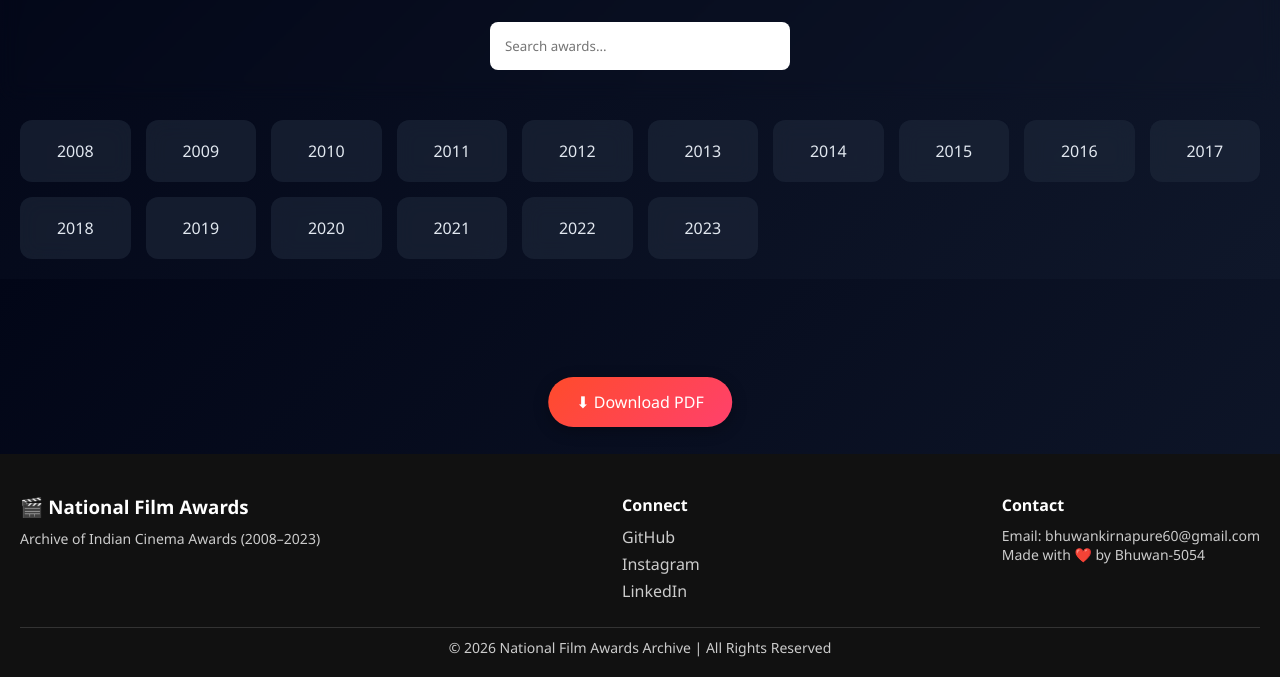
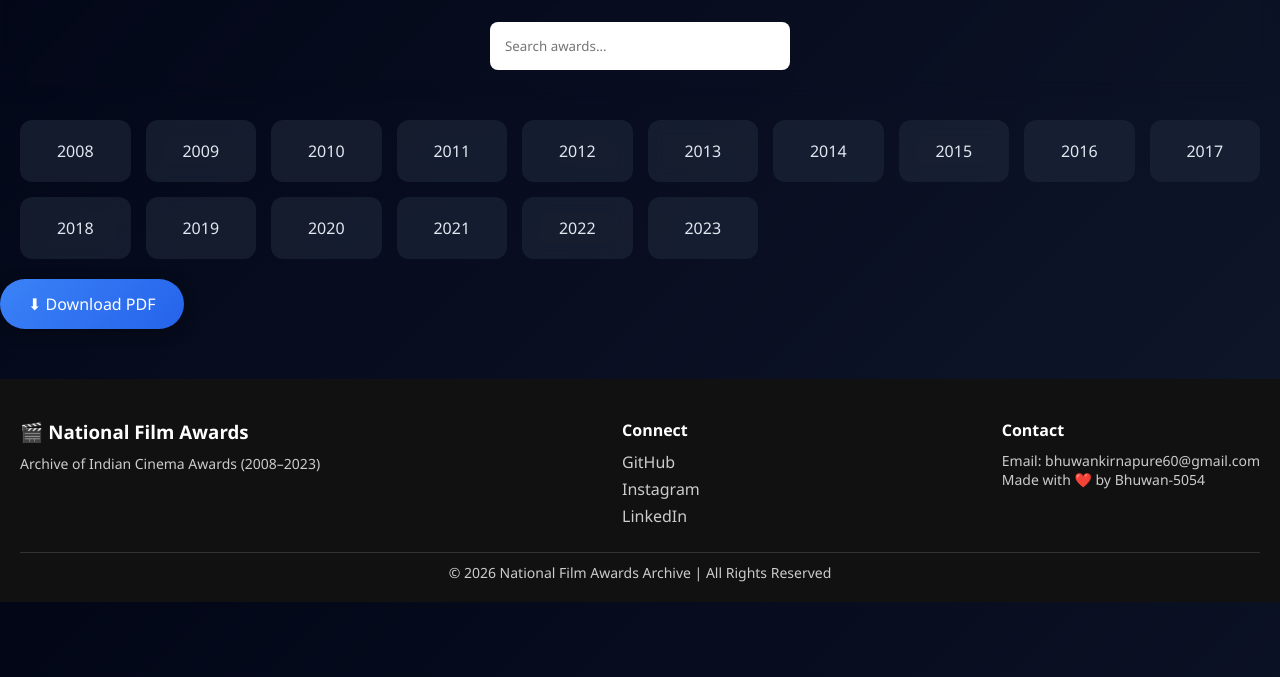
Before and after one commit to Bhuwan-5054/Non-Feature-Film-Awards-Archive-2008-2023-, a plain HTML site: page index.html in a window 1280 px wide. Shown: the part 123-800 px from the top of the page. Drawn offline with Linux system fonts and the light colour scheme.

Commit message:
Update style.css

```diff
--- a/style.css
+++ b/style.css
@@ -115,13 +115,7 @@ button:first-of-type {
     background: #111;
     color: #fff;
     padding: 40px 20px 20px;
-
-    position: fixed;
-    bottom: 0;
-    left: 0;
-    width: 100%;
-
-    z-index: 998;
+    margin-top: 50px; /* 👈 important */
 }
 
 /* Same old layout */
@@ -168,31 +162,27 @@ button:first-of-type {
     color: #aaa;
 }
 
+.download-wrapper {
+    text-align: center;
+    margin: 40px 0 20px;
+}
+
 .download-btn {
-    position: fixed;
-    bottom: 250px;
-    left: 50%;
-    transform: translateX(-50%);
-
     padding: 14px 28px;
-    background: linear-gradient(135deg, #ff4b2b, #ff416c);
+    background: linear-gradient(135deg, #3b82f6, #2563eb);
     color: #fff;
     text-decoration: none;
     font-size: 16px;
     border-radius: 30px;
 
     display: inline-block;
-    text-align: center;
-
-    z-index: 999;
     box-shadow: 0 4px 15px rgba(0,0,0,0.3);
 
-    transition: all 0.3s ease;
+    transition: 0.3s;
 }
 
-/* Hover */
 .download-btn:hover {
-    transform: translateX(-50%) scale(1.05);
+    transform: scale(1.05);
 }
 
 /* 📱 Mobile Fix */
```
